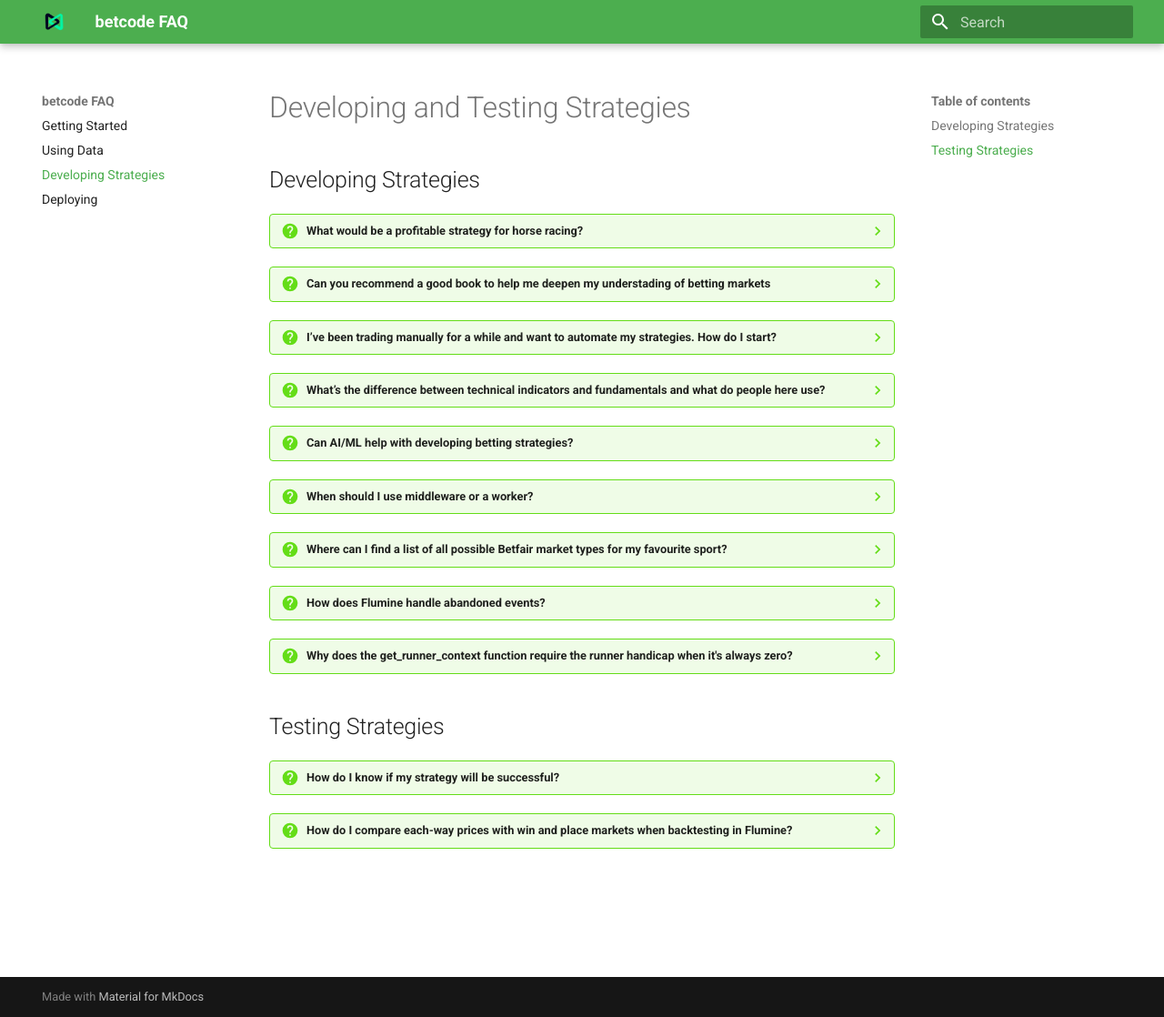
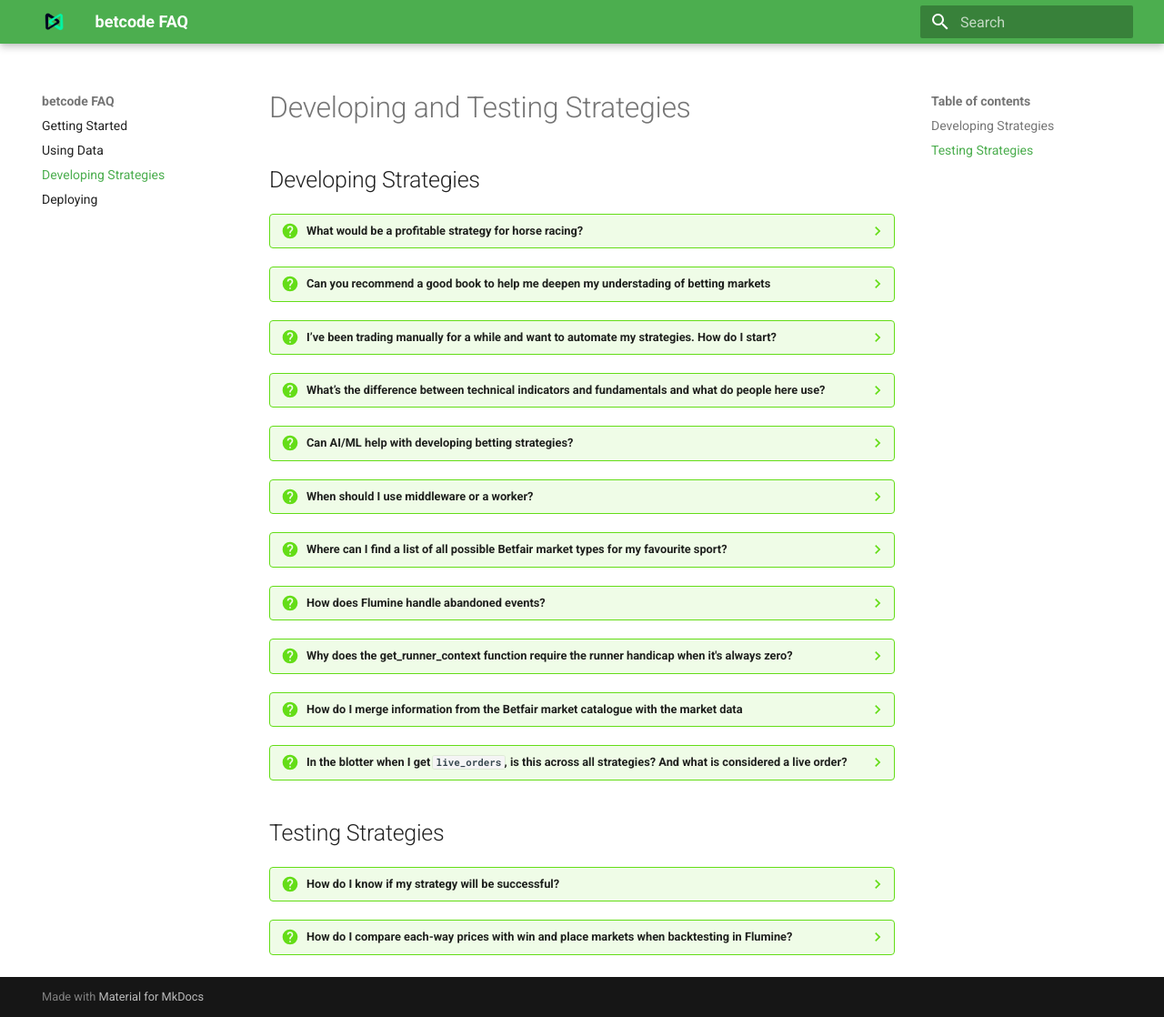
Before and after one commit to betcode-org/faq, an MkDocs documentation site: the page built from docs/developing-and-testing-strategies.md, in a window 1280 px wide and 1118 px high. Shown: the whole window at 91% size. Built offline with MkDocs 1.6.1 and Material for MkDocs 9.7.7, drawn with Linux system fonts in a browser that asks for light colours; some of the changed lines change nothing that is shown.

Commit message:
Qs re: catalogues and live orders

````diff
--- a/docs/developing-and-testing-strategies.md
+++ b/docs/developing-and-testing-strategies.md
@@ -71,6 +71,20 @@
 
     Simialarly there are other market types for which we can't rely on selection_id and (zero) handicap to uniquely identify the outcome. For example, draws in all soccer have the same selection_id, so we need to add the market_id to uniquely identify the specific outcome for which we want the runner context.
 
+??? question "How do I merge information from the Betfair market catalogue with the market data"
+    If you're using Flumine this will happen automatically if you're using a live stream i.e. for live or paper trading. But it doesn't happen immediately, rather it ca tale a minute or so before it appears. When it is available you will be able to access the catalogue object at market.market_catalogue.
+
+    If you're backtesting then the data will be available only if you collected it at the time of the event, which is usually done using the [marketrecorder](https://github.com/betcode-org/flumine/blob/master/examples/marketrecorder.py). You'll then need to tell Flumine where to find the catalogue file. This is done by creating a middleware file based on the [example in the Flumine repo](https://github.com/betcode-org/flumine/blob/master/examples/middleware/marketcatalogue.py), and then enabling it with:
+
+    ```python
+    framework.add_market_middleware(MarketCatalogueMiddleware())
+    ```
+
+??? question "In the blotter when I get ```live_orders```, is this across all strategies? And what is considered a live order?"
+    They are orders which have not been completed, voided or expiredin the market for all strategies. Most of the time this will mean that they are 'executable' (have ```OrderStatus.EXECUTABLE```), but they could be, briefly, ```PENDING```, ```CANCELLING```, ```REPLACING``` or ```UPDATING``` as well.
+
+    This differs from the orders that are passed to the your strategy's ```process_orders``` method, which will receive all orders, irrespective of the status, but only for that specific strategy.
+
 ## Testing Strategies
 
 ??? question "How do I know if my strategy will be successful?"
````
